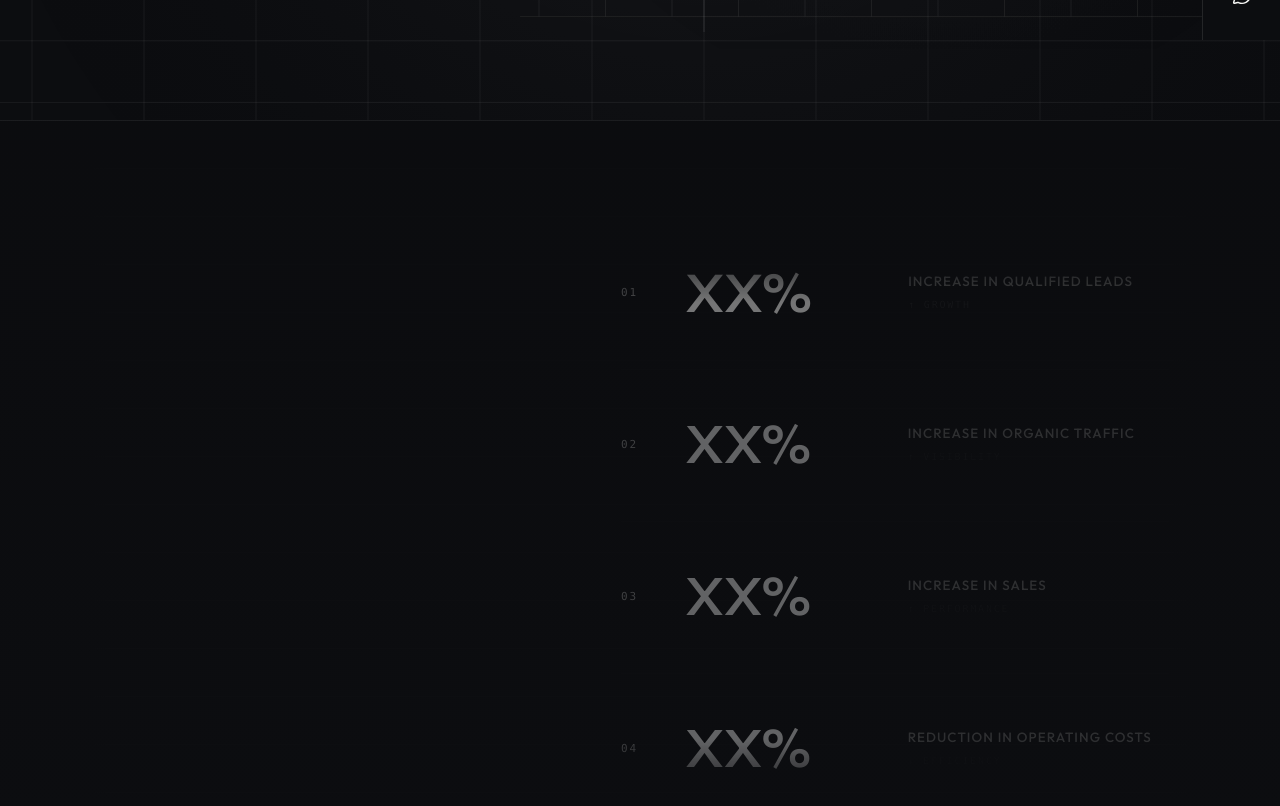
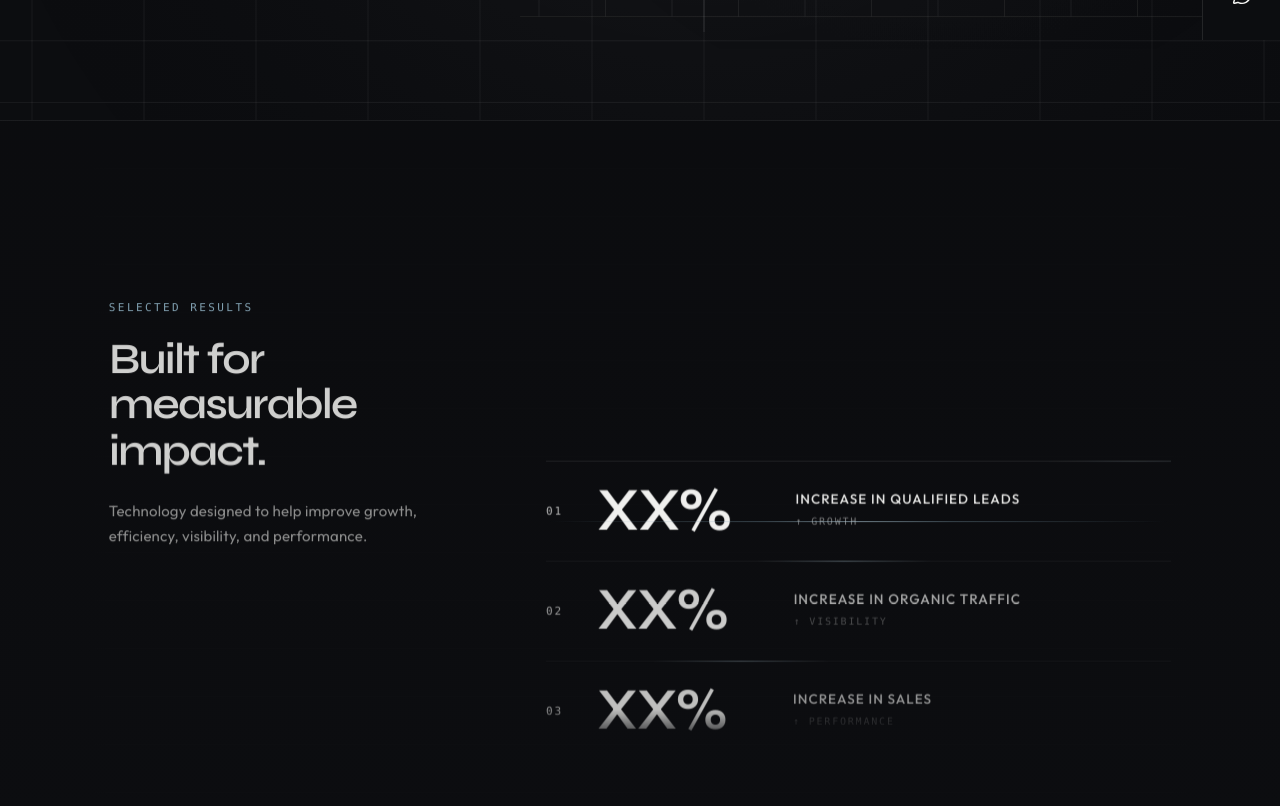
Before and after one commit to akki2256/calicapltd, a Next.js app: page / in a window 1280 px wide. Shown: the part 760-1566 px from the top of the page. Built offline with nearby package versions, Linux system fonts and the light colour scheme; no server answers.

Commit message:
Canvas changes

```diff
--- a/src/app/globals.css
+++ b/src/app/globals.css
@@ -1548,7 +1548,7 @@ html.canvas-out .canvas-main::after {
   max-width: 24rem;
   font-size: 0.9375rem;
   line-height: 1.7;
-  color: var(--color-text-muted);
+  color: color-mix(in srgb, var(--color-text-muted) 70%, var(--color-text-strong));
 }
 
 .canvas-impact-ledger {
@@ -1559,7 +1559,6 @@ html.canvas-out .canvas-main::after {
 
 .canvas-impact-track {
   position: relative;
-  will-change: transform;
 }
 
 .canvas-impact-scan {
@@ -1644,7 +1643,7 @@ html.canvas-out .canvas-main::after {
 .canvas-impact-row-body {
   display: grid;
   grid-template-columns: 2.5rem minmax(9rem, 11.5rem) minmax(0, 1fr);
-  gap: clamp(0.85rem, 1.8vw, 1.75rem);
+  gap: clamp(0.75rem, 1.5vw, 1.25rem);
   align-items: center;
   padding: 1.1rem 0 1.15rem;
 }
@@ -1653,12 +1652,16 @@ html.canvas-out .canvas-main::after {
   font-family: var(--font-mono, ui-monospace, monospace);
   font-size: 0.6875rem;
   letter-spacing: 0.16em;
-  color: var(--color-text-muted);
+  color: color-mix(in srgb, var(--color-text-muted) 55%, var(--color-text-strong));
+  line-height: 1;
+  padding-top: 0.15em;
 }
 
 .canvas-impact-value-clip {
   overflow: visible;
   min-width: 0;
+  display: flex;
+  align-items: center;
 }
 
 .canvas-impact-value {
@@ -1666,7 +1669,7 @@ html.canvas-out .canvas-main::after {
   font-family: var(--font-display);
   font-size: clamp(2.75rem, 4.8vw, 4.75rem);
   font-weight: 600;
-  line-height: 0.92;
+  line-height: 1;
   letter-spacing: -0.045em;
   color: var(--color-text-strong);
   white-space: nowrap;
@@ -1676,13 +1679,17 @@ html.canvas-out .canvas-main::after {
 .canvas-impact-copy {
   min-width: 0;
   max-width: 22rem;
+  display: flex;
+  flex-direction: column;
+  justify-content: center;
+  gap: 0.35rem;
 }
 
 .canvas-impact-label {
   margin: 0;
   font-size: clamp(0.8125rem, 1.05vw, 1rem);
   font-weight: 500;
-  line-height: 1.35;
+  line-height: 1.3;
   letter-spacing: 0.08em;
   text-transform: uppercase;
   color: var(--color-text-strong);
@@ -1693,7 +1700,7 @@ html.canvas-out .canvas-main::after {
 }
 
 .canvas-impact-category {
-  margin: 0.4rem 0 0;
+  margin: 0;
   font-family: var(--font-mono, ui-monospace, monospace);
   font-size: 0.625rem;
   letter-spacing: 0.18em;
@@ -1758,7 +1765,7 @@ html.canvas-out .canvas-main::after {
     display: flex;
     align-items: center;
     justify-content: center;
-    padding: clamp(4.5rem, 10vh, 5.75rem) 0;
+    padding: clamp(2.75rem, 6vh, 4.5rem) 0;
     overflow: visible;
     z-index: 2;
     will-change: transform;
@@ -1766,62 +1773,87 @@ html.canvas-out .canvas-main::after {
 
   .canvas-impact-frame {
     width: min(92vw, 1320px);
-    max-height: min(760px, calc(100svh - 8.75rem));
-    padding-left: clamp(3.75rem, 4.5vw, 5rem);
-    padding-right: clamp(3.75rem, 4.5vw, 5rem);
+    max-height: none;
+    padding-left: clamp(3.5rem, 4.5vw, 5rem);
+    padding-right: clamp(3.5rem, 4.5vw, 5rem);
   }
 
   .canvas-impact-layout {
-    grid-template-columns: minmax(0, 420px) minmax(0, 1fr);
-    column-gap: clamp(4rem, 7vw, 6.5rem);
-    align-items: center;
+    grid-template-columns: minmax(0, 380px) minmax(0, 1fr);
+    column-gap: clamp(2.75rem, 4.5vw, 4rem);
+    /* Tops of editorial + ledger share one baseline */
+    align-items: start;
   }
 
   .canvas-impact-editorial {
-    max-width: 460px;
+    max-width: 380px;
     width: 100%;
+    /* Match optical top of first ledger rule */
+    padding-top: 0.15rem;
   }
 
   .canvas-impact-headline {
-    max-width: 460px;
-    font-size: clamp(3rem, 4vw, 4.25rem);
+    max-width: 380px;
+    font-size: clamp(2.65rem, 3.4vw, 3.85rem);
     line-height: 0.98;
   }
 
+  /*
+   * Ledger window sized to the metric stack — not full viewport —
+   * so both columns share one composition height and center as a unit.
+   */
   .canvas-impact-ledger {
-    height: min(72vh, 640px);
-    max-height: calc(100svh - 9rem);
+    height: clamp(28rem, 56vh, 34rem);
+    max-height: calc(100svh - 8rem);
     display: flex;
     flex-direction: column;
-    justify-content: center;
+    justify-content: flex-start;
     overflow: hidden;
     mask-image: linear-gradient(
       180deg,
       transparent 0%,
-      #000 12%,
-      #000 88%,
+      #000 8%,
+      #000 92%,
       transparent 100%
     );
   }
 
   .canvas-impact-track {
     width: 100%;
+    will-change: transform;
+    /* Enough travel for first/last rows to reach the clear mid band */
+    padding-block: clamp(6.5rem, 14vh, 9.5rem);
   }
 
   .canvas-impact-rows {
     flex: none;
     min-height: 0;
     justify-content: flex-start;
+    gap: 0;
   }
 
   .canvas-impact-row {
     flex: none;
-    min-height: 9.5rem;
+    min-height: clamp(6.25rem, 11.5vh, 7.5rem);
     max-height: none;
   }
 
   .canvas-impact-row-body {
-    grid-template-columns: 2.5rem minmax(10rem, 12.5rem) minmax(0, 1fr);
+    grid-template-columns: 2rem minmax(8.75rem, 11rem) minmax(0, 1fr);
+    gap: 0.75rem 1.15rem;
+    align-items: center;
+    padding: 0.85rem 0 0.9rem;
+  }
+
+  .canvas-impact-value {
+    font-size: clamp(2.5rem, 3.6vw, 3.85rem);
+    line-height: 1;
+  }
+
+  .canvas-impact-copy {
+    display: flex;
+    flex-direction: column;
+    justify-content: center;
   }
 }
 
--- a/src/components/canvas/canvas-impact-metrics.tsx
+++ b/src/components/canvas/canvas-impact-metrics.tsx
@@ -7,6 +7,7 @@ import {
   useMotionValue,
   useMotionValueEvent,
   useScroll,
+  useSpring,
   useTransform,
   type MotionValue,
 } from "motion/react";
@@ -35,7 +36,7 @@ const ROW_META = [
 ] as const;
 
 /** Scroll progress where the ledger focus sequence runs (while stage is pinned) */
-const FOCUS_START = 0.12;
+const FOCUS_START = 0.08;
 const FOCUS_END = 0.9;
 
 function MetricValue({
@@ -93,11 +94,11 @@ function ResultRow({
   const pad = String(index + 1).padStart(2, "0");
   const arrow = direction === "up" ? "↑" : "↓";
 
-  const rowOp = useTransform(focus, [0, 0.35, 1], reduced ? [1, 1, 1] : [0.28, 0.55, 1]);
-  const numberScale = useTransform(focus, [0, 1], reduced ? [1, 1] : [0.96, 1.04]);
-  const labelOp = useTransform(focus, [0, 1], reduced ? [1, 1] : [0.32, 1]);
-  const catOp = useTransform(focus, [0, 1], reduced ? [0.55, 0.55] : [0.18, 0.85]);
-  const ruleOp = useTransform(focus, [0, 1], reduced ? [0.4, 0.4] : [0.14, 0.82]);
+  const rowOp = useTransform(focus, [0, 0.4, 1], reduced ? [1, 1, 1] : [0.5, 0.75, 1]);
+  const numberScale = useTransform(focus, [0, 1], reduced ? [1, 1] : [0.97, 1.04]);
+  const labelOp = useTransform(focus, [0, 1], reduced ? [1, 1] : [0.6, 1]);
+  const catOp = useTransform(focus, [0, 1], reduced ? [0.7, 0.7] : [0.42, 0.9]);
+  const ruleOp = useTransform(focus, [0, 1], reduced ? [0.45, 0.45] : [0.28, 0.85]);
   const signalX = useTransform(focus, [0.2, 1], reduced ? ["0%", "0%"] : ["0%", "100%"]);
   const signalOp = useTransform(
     focus,
@@ -159,7 +160,8 @@ function ResultRow({
 
 /**
  * Kinetic Results Ledger.
- * Desktop: useScroll-driven pin + ledger slides so the active row sits on the viewport center.
+ * Desktop: pinned stage + spring-smoothed ledger that slides each metric
+ * through the viewport center — without harsh edge clipping.
  */
 export function CanvasImpactMetrics() {
   const impact = calicapHomeImpact;
@@ -167,43 +169,73 @@ export function CanvasImpactMetrics() {
   const sectionRef = useRef<HTMLElement>(null);
   const stageRef = useRef<HTMLDivElement>(null);
   const ledgerRef = useRef<HTMLDivElement>(null);
-  const trackRef = useRef<HTMLDivElement>(null);
   const rowEls = useRef<(HTMLLIElement | null)[]>([]);
   const rulePulseY = useMotionValue(-1);
   const rulePulseOp = useMotionValue(0);
   const desktopRef = useRef(false);
 
-  const f0 = useMotionValue(reduced ? 1 : 0);
-  const f1 = useMotionValue(reduced ? 1 : 0);
-  const f2 = useMotionValue(reduced ? 1 : 0);
-  const f3 = useMotionValue(reduced ? 1 : 0);
+  const f0 = useMotionValue(reduced ? 1 : 0.55);
+  const f1 = useMotionValue(reduced ? 1 : 0.4);
+  const f2 = useMotionValue(reduced ? 1 : 0.4);
+  const f3 = useMotionValue(reduced ? 1 : 0.4);
   const focuses = [f0, f1, f2, f3];
+
+  /** Target Y for the sliding track — spring smooths the motion */
+  const trackY = useMotionValue(0);
+  const smoothTrackY = useSpring(trackY, {
+    stiffness: 90,
+    damping: 26,
+    mass: 0.45,
+    restDelta: 0.1,
+  });
 
   const { scrollYProgress } = useScroll({
     target: sectionRef,
-    // Pin window: section top hits viewport top → section bottom hits viewport bottom
     offset: ["start start", "end end"],
+  });
+
+  const smoothProgress = useSpring(scrollYProgress, {
+    stiffness: 110,
+    damping: 30,
+    mass: 0.4,
+    restDelta: 0.001,
   });
 
   const progress = scrollYProgress;
 
-  const applyFrame = useCallback(
+  const rowCenterLocal = useCallback((index: number) => {
+    let y = 0;
+    for (let i = 0; i < index; i++) {
+      y += rowEls.current[i]?.offsetHeight ?? 0;
+    }
+    const el = rowEls.current[index];
+    return y + (el ? el.offsetHeight / 2 : 0);
+  }, []);
+
+  const applyPin = useCallback((p: number) => {
+    const stage = stageRef.current;
+    const section = sectionRef.current;
+    if (!stage || !section) return;
+
+    if (!desktopRef.current) {
+      stage.style.transform = "";
+      return;
+    }
+
+    const vh = window.innerHeight;
+    const travel = Math.max(1, section.offsetHeight - vh);
+    stage.style.transform = p <= 0 ? "" : `translate3d(0, ${p * travel}px, 0)`;
+  }, []);
+
+  const applyLedgerMotion = useCallback(
     (p: number) => {
-      const stage = stageRef.current;
-      const track = trackRef.current;
       const ledger = ledgerRef.current;
-      const section = sectionRef.current;
-      if (!stage || !track || !ledger || !section) return;
-
-      const desktop = desktopRef.current;
-      const vh = window.innerHeight;
       const focusList = [f0, f1, f2, f3];
       const metricCount = focusList.length;
+      const vh = window.innerHeight;
 
-      if (!desktop) {
-        stage.style.transform = "";
-        track.style.transform = "";
-
+      if (!desktopRef.current) {
+        trackY.set(0);
         const line = vh * 0.52;
         const distances = rowEls.current.map((el) => {
           if (!el) return Number.POSITIVE_INFINITY;
@@ -213,70 +245,71 @@ export function CanvasImpactMetrics() {
         const best = distances.indexOf(Math.min(...distances));
         focusList.forEach((f, i) => {
           const dist = distances[i] ?? Number.POSITIVE_INFINITY;
-          const proximity = Math.max(0, 1 - dist / 200);
-          f.set(i === best ? Math.max(proximity, 0.65) : proximity * 0.7);
+          const proximity = Math.max(0, 1 - dist / 220);
+          f.set(i === best ? Math.max(proximity, 0.75) : Math.max(0.45, proximity * 0.8));
         });
         return;
       }
 
-      const travel = Math.max(1, section.offsetHeight - vh);
-      const sectionTop = section.getBoundingClientRect().top;
+      if (!ledger) return;
 
-      /* Only pin once the section has reached the viewport top */
-      if (sectionTop > 0.5) {
-        stage.style.transform = "";
-        track.style.transform = "";
-        focusList.forEach((f, i) => f.set(i === 0 ? 0.22 : 0.12));
-        return;
-      }
+      const track = ledger.querySelector(".canvas-impact-track") as HTMLElement | null;
+      const padTop = track
+        ? parseFloat(getComputedStyle(track).paddingTop) || 0
+        : 0;
 
-      /* Fake-sticky: progress 0→1 maps to translate 0→travel */
-      stage.style.transform = `translate3d(0, ${p * travel}px, 0)`;
-
-      let y = 0;
-      const centers: number[] = [];
-      for (let i = 0; i < metricCount; i++) {
-        const el = rowEls.current[i];
-        const h = el?.offsetHeight ?? 0;
-        centers.push(y + h / 2);
-        y += h;
-      }
-
+      const ledgerH = ledger.clientHeight || vh * 0.56;
       const span = Math.max(0.001, FOCUS_END - FOCUS_START);
       const focusFloat = Math.min(
         metricCount - 1,
         Math.max(0, ((p - FOCUS_START) / span) * (metricCount - 1)),
       );
-      const i0 = Math.floor(focusFloat);
-      const i1 = Math.min(metricCount - 1, i0 + 1);
-      const t = focusFloat - i0;
-      const focusCenter =
-        (centers[i0] ?? 0) + ((centers[i1] ?? 0) - (centers[i0] ?? 0)) * t;
 
-      const ledgerRect = ledger.getBoundingClientRect();
-      const localCenter = vh * 0.5 - ledgerRect.top;
-      track.style.transform = `translate3d(0, ${localCenter - focusCenter}px, 0)`;
+      /*
+       * Before the focus sequence: park the full stack just below the soft
+       * fade so editorial + ledger tops read as one aligned composition.
+       * During focus: slide the active row into the clear mid band.
+       */
+      if (p < FOCUS_START) {
+        const clearTop = ledgerH * 0.1;
+        trackY.set(clearTop - padTop);
+      } else if (p > FOCUS_END) {
+        const lastCenter = rowCenterLocal(metricCount - 1);
+        trackY.set(ledgerH * 0.5 - padTop - lastCenter);
+      } else {
+        const i0 = Math.floor(focusFloat);
+        const i1 = Math.min(metricCount - 1, i0 + 1);
+        const t = focusFloat - i0;
+        const focusCenter =
+          rowCenterLocal(i0) + (rowCenterLocal(i1) - rowCenterLocal(i0)) * t;
+        trackY.set(ledgerH * 0.5 - padTop - focusCenter);
+      }
 
       focusList.forEach((f, i) => {
         const dist = Math.abs(focusFloat - i);
         if (p < FOCUS_START) {
-          f.set(i === 0 ? 0.45 : 0.14);
+          f.set(i === 0 ? 0.82 : 0.55);
           return;
         }
         if (p > FOCUS_END) {
-          f.set(i === metricCount - 1 ? 0.75 : 0.28);
+          f.set(i === metricCount - 1 ? 0.9 : 0.5);
           return;
         }
-        const peak = Math.max(0, 1 - dist);
-        f.set(peak * peak);
+        const peak = Math.max(0, 1 - dist * 0.85);
+        f.set(0.45 + peak * 0.55);
       });
     },
-    [f0, f1, f2, f3],
+    [f0, f1, f2, f3, rowCenterLocal, trackY],
   );
 
   useMotionValueEvent(scrollYProgress, "change", (p) => {
     if (reduced) return;
-    applyFrame(p);
+    applyPin(p);
+  });
+
+  useMotionValueEvent(smoothProgress, "change", (p) => {
+    if (reduced) return;
+    applyLedgerMotion(p);
   });
 
   useEffect(() => {
@@ -285,49 +318,60 @@ export function CanvasImpactMetrics() {
       f1.set(1);
       f2.set(1);
       f3.set(1);
+      trackY.set(0);
       return;
     }
 
-    const syncDesktop = () => {
+    const sync = () => {
       desktopRef.current = window.innerWidth >= 1024;
-      applyFrame(scrollYProgress.get());
+      applyPin(scrollYProgress.get());
+      applyLedgerMotion(smoothProgress.get());
     };
 
-    syncDesktop();
-    window.addEventListener("resize", syncDesktop, { passive: true });
+    sync();
+    window.addEventListener("resize", sync, { passive: true });
     return () => {
-      window.removeEventListener("resize", syncDesktop);
+      window.removeEventListener("resize", sync);
       const stage = stageRef.current;
-      const track = trackRef.current;
       if (stage) stage.style.transform = "";
-      if (track) track.style.transform = "";
     };
-  }, [reduced, applyFrame, scrollYProgress, f0, f1, f2, f3]);
+  }, [
+    reduced,
+    applyPin,
+    applyLedgerMotion,
+    scrollYProgress,
+    smoothProgress,
+    trackY,
+    f0,
+    f1,
+    f2,
+    f3,
+  ]);
 
-  const editorialOp = useTransform(progress, [0, 0.1], reduced ? [1, 1] : [0.35, 1]);
+  const editorialOp = useTransform(progress, [0, 0.08], reduced ? [1, 1] : [0.94, 1]);
   const labelClip = useTransform(
     progress,
-    [0, 0.08],
+    [0, 0.06],
     reduced
       ? ["inset(0 0% 0 0)", "inset(0 0% 0 0)"]
-      : ["inset(0 100% 0 0)", "inset(0 0% 0 0)"],
+      : ["inset(0 8% 0 0)", "inset(0 0% 0 0)"],
   );
-  const line0Y = useTransform(progress, [0.02, 0.1], reduced ? [0, 0] : [20, 0]);
-  const line0Op = useTransform(progress, [0.02, 0.1], reduced ? [1, 1] : [0, 1]);
-  const line1Y = useTransform(progress, [0.04, 0.12], reduced ? [0, 0] : [20, 0]);
-  const line1Op = useTransform(progress, [0.04, 0.12], reduced ? [1, 1] : [0, 1]);
-  const line2Y = useTransform(progress, [0.06, 0.14], reduced ? [0, 0] : [20, 0]);
-  const line2Op = useTransform(progress, [0.06, 0.14], reduced ? [1, 1] : [0, 1]);
-  const bodyY = useTransform(progress, [0.08, 0.16], reduced ? [0, 0] : [10, 0]);
-  const bodyOp = useTransform(progress, [0.08, 0.16], reduced ? [1, 1] : [0, 1]);
+  const line0Y = useTransform(progress, [0, 0.08], reduced ? [0, 0] : [12, 0]);
+  const line0Op = useTransform(progress, [0, 0.08], reduced ? [1, 1] : [0.9, 1]);
+  const line1Y = useTransform(progress, [0.02, 0.1], reduced ? [0, 0] : [12, 0]);
+  const line1Op = useTransform(progress, [0.02, 0.1], reduced ? [1, 1] : [0.9, 1]);
+  const line2Y = useTransform(progress, [0.04, 0.12], reduced ? [0, 0] : [12, 0]);
+  const line2Op = useTransform(progress, [0.04, 0.12], reduced ? [1, 1] : [0.9, 1]);
+  const bodyY = useTransform(progress, [0.06, 0.14], reduced ? [0, 0] : [8, 0]);
+  const bodyOp = useTransform(progress, [0.06, 0.14], reduced ? [1, 1] : [0.85, 1]);
   const lineYs = [line0Y, line1Y, line2Y];
   const lineOps = [line0Op, line1Op, line2Op];
 
-  const scanY = useTransform(progress, [FOCUS_START, FOCUS_END], ["50%", "50%"]);
+  const scanY = useTransform(smoothProgress, [FOCUS_START, FOCUS_END], ["50%", "50%"]);
   const scanOp = useTransform(
-    progress,
-    [FOCUS_START - 0.04, FOCUS_START + 0.02, FOCUS_END - 0.02, FOCUS_END + 0.04],
-    reduced ? [0, 0, 0, 0] : [0, 0.75, 0.6, 0],
+    smoothProgress,
+    [FOCUS_START - 0.03, FOCUS_START + 0.02, FOCUS_END - 0.02, FOCUS_END + 0.05],
+    reduced ? [0, 0, 0, 0] : [0, 0.65, 0.5, 0],
   );
 
   const pulseTop = useMotionTemplate`${rulePulseY}px`;
@@ -424,7 +468,10 @@ export function CanvasImpactMetrics() {
                 />
               ) : null}
 
-              <div ref={trackRef} className="canvas-impact-track">
+              <motion.div
+                className="canvas-impact-track"
+                style={reduced ? undefined : { y: smoothTrackY }}
+              >
                 <ul className="canvas-impact-rows">
                   {impact.metrics.map((metric, i) => {
                     const meta = ROW_META[i] ?? ROW_META[0];
@@ -448,7 +495,7 @@ export function CanvasImpactMetrics() {
                   className="canvas-impact-rule canvas-impact-rule--exit"
                   aria-hidden
                 />
-              </div>
+              </motion.div>
             </div>
           </div>
         </div>
--- a/src/components/canvas/canvas-signal.tsx
+++ b/src/components/canvas/canvas-signal.tsx
@@ -189,12 +189,6 @@ export function CanvasSignal({
         ctx.lineTo(x, cy + 4);
         ctx.stroke();
       }
-
-      // System label
-      ctx.fillStyle = "rgba(242,242,240,0.4)";
-      ctx.font = "10px ui-monospace, monospace";
-      ctx.fillText(`SYS · ${String(Math.floor(sc * 99)).padStart(2, "0")}`, w * 0.1, h * 0.16);
-      ctx.fillText("FIELD", w * 0.1, h * 0.16 + 14);
     };
 
     const loop = () => {
```
Also changed, not shown: src/components/canvas/canvas-home.tsx (+0 -11 lines).
